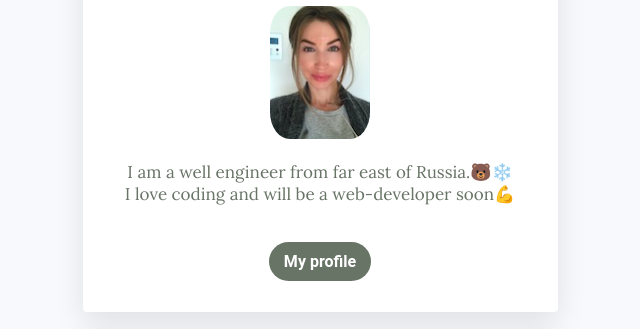
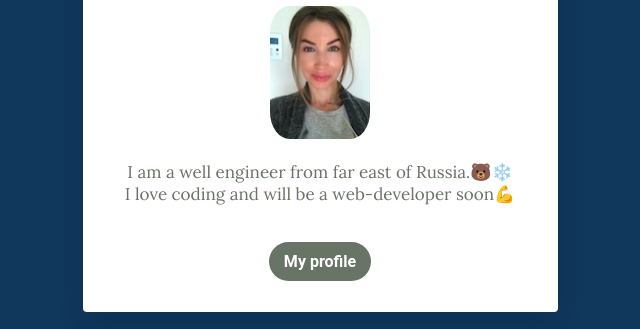
Before and after one commit to WeberMaria/profile, a plain HTML site: page index.html in a window 1280 px wide. Shown: the part 175-504 px from the top of the page, without its empty margins (320-960 px from the left). Drawn offline with Linux system fonts and the light colour scheme.

Commit message:
Update style.css

```diff
--- a/style.css
+++ b/style.css
@@ -1,5 +1,5 @@
 body {
-  background: #F7F9FC;
+  background: #10375C;
   color: #687466;
   font-family: 'Lora', serif;
   font-size: 17px;
```
